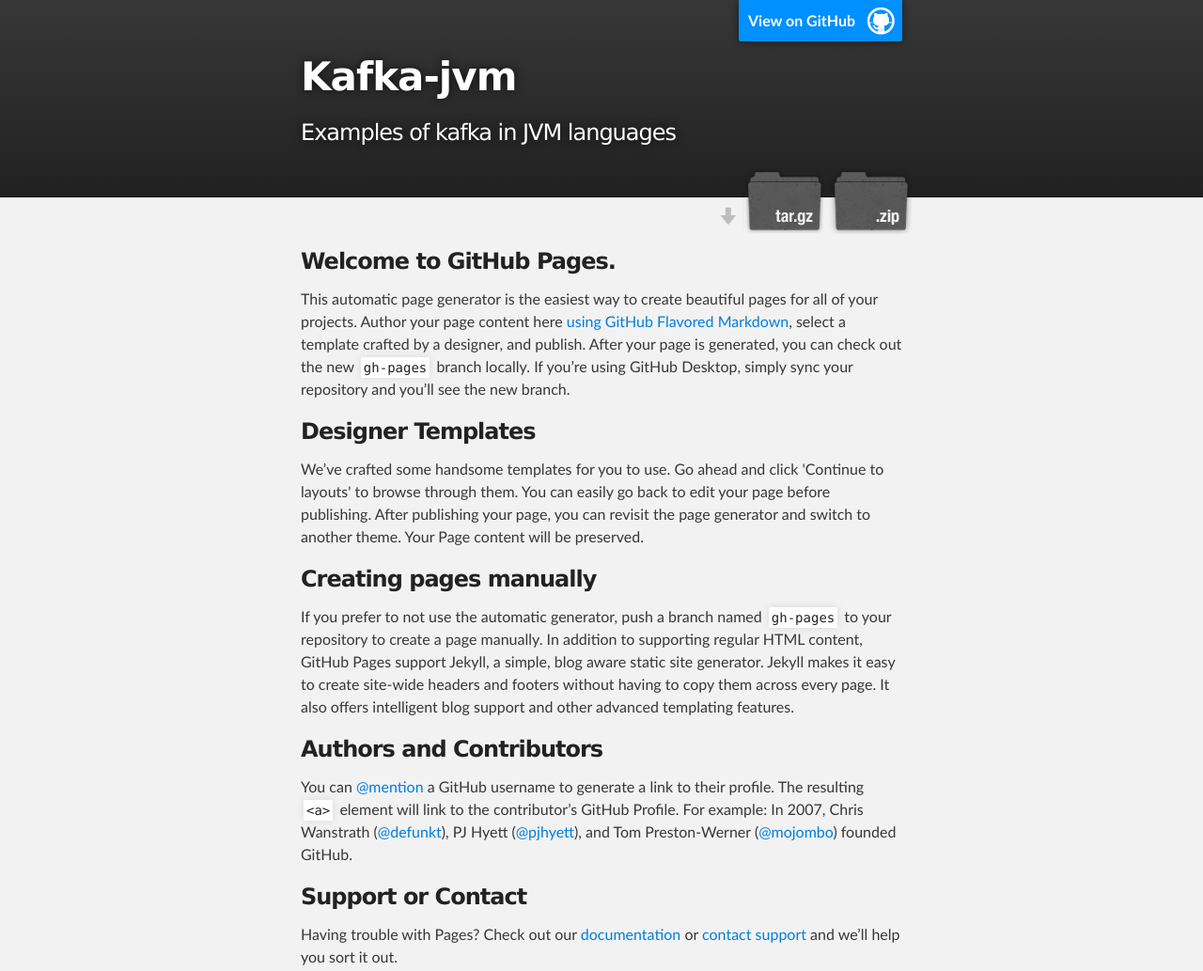
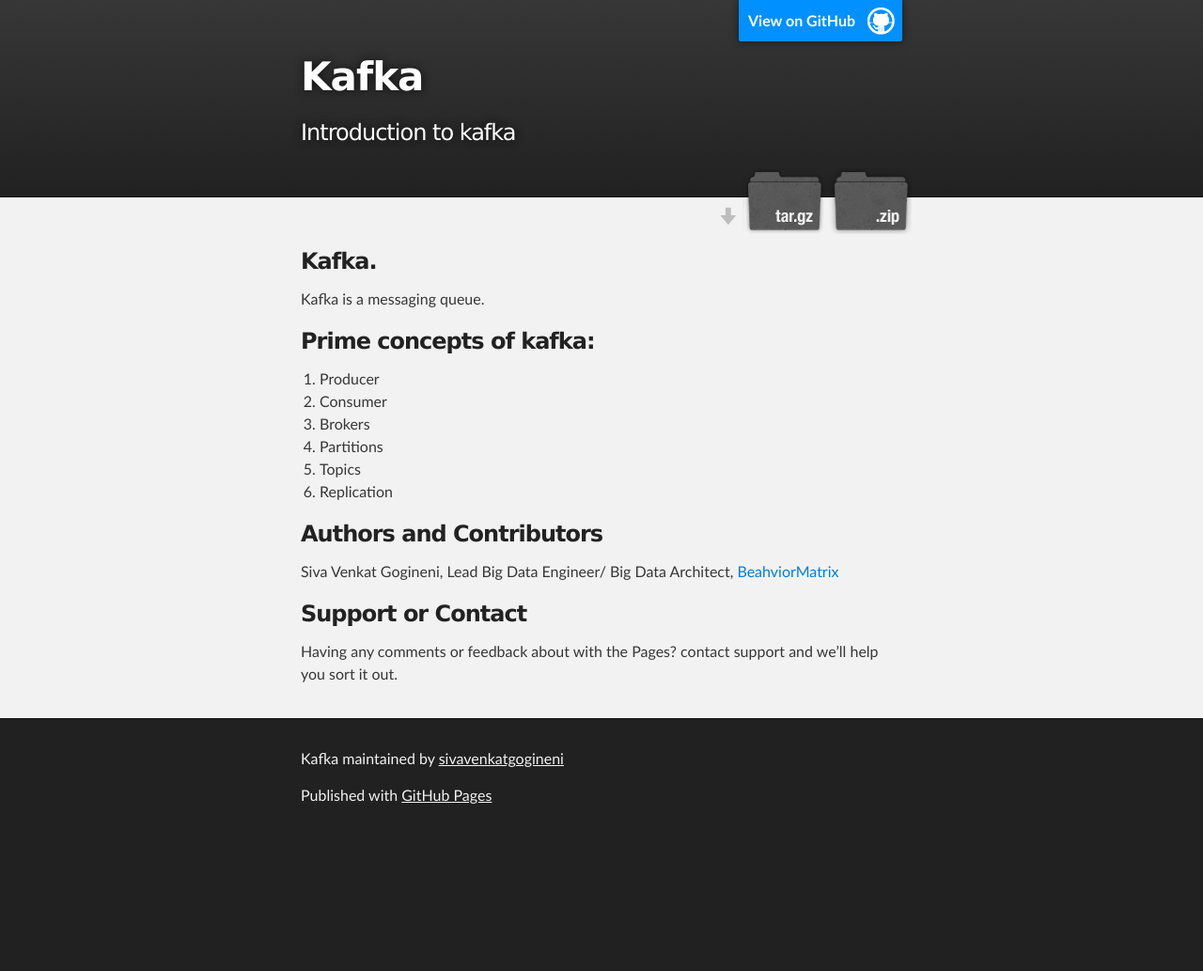
Before and after one commit to sivavenkatgogineni/Kafka, a plain HTML site: page index.html in a window 1280 px wide. Shown: the top 1033 px of the page at 94% size. After the commit the page ends 893 px from the top, so only its background shows below. Drawn offline with Linux system fonts and the light colour scheme.

```diff
--- a/index.html
+++ b/index.html
@@ -4,11 +4,11 @@
   <head>
     <meta charset='utf-8'>
     <meta http-equiv="X-UA-Compatible" content="chrome=1">
-    <meta name="description" content="Kafka-jvm : Examples of kafka in JVM languages">
+    <meta name="description" content="Kafka : Introduction to kafka">
 
     <link rel="stylesheet" type="text/css" media="screen" href="stylesheets/stylesheet.css">
 
-    <title>Kafka-jvm</title>
+    <title>Kafka</title>
   </head>
 
   <body>
@@ -18,8 +18,8 @@
         <header class="inner">
           <a id="forkme_banner" href="https://github.com/sivavenkatgogineni/Kafka-JVM">View on GitHub</a>
 
-          <h1 id="project_title">Kafka-jvm</h1>
-          <h2 id="project_tagline">Examples of kafka in JVM languages</h2>
+          <h1 id="project_title">Kafka</h1>
+          <h2 id="project_tagline">Introduction to kafka</h2>
 
             <section id="downloads">
               <a class="zip_download_link" href="https://github.com/sivavenkatgogineni/Kafka-JVM/zipball/master">Download this project as a .zip file</a>
@@ -32,36 +32,40 @@
     <div id="main_content_wrap" class="outer">
       <section id="main_content" class="inner">
         <h3>
-<a id="welcome-to-github-pages" class="anchor" href="#welcome-to-github-pages" aria-hidden="true"><span aria-hidden="true" class="octicon octicon-link"></span></a>Welcome to GitHub Pages.</h3>
+<a id="kafka" class="anchor" href="#kafka" aria-hidden="true"><span aria-hidden="true" class="octicon octicon-link"></span></a>Kafka.</h3>
 
-<p>This automatic page generator is the easiest way to create beautiful pages for all of your projects. Author your page content here <a href="https://guides.github.com/features/mastering-markdown/">using GitHub Flavored Markdown</a>, select a template crafted by a designer, and publish. After your page is generated, you can check out the new <code>gh-pages</code> branch locally. If you’re using GitHub Desktop, simply sync your repository and you’ll see the new branch.</p>
+<p>Kafka is a messaging queue.</p>
 
 <h3>
-<a id="designer-templates" class="anchor" href="#designer-templates" aria-hidden="true"><span aria-hidden="true" class="octicon octicon-link"></span></a>Designer Templates</h3>
+<a id="prime-concepts-of-kafka" class="anchor" href="#prime-concepts-of-kafka" aria-hidden="true"><span aria-hidden="true" class="octicon octicon-link"></span></a>Prime concepts of kafka:</h3>
 
-<p>We’ve crafted some handsome templates for you to use. Go ahead and click 'Continue to layouts' to browse through them. You can easily go back to edit your page before publishing. After publishing your page, you can revisit the page generator and switch to another theme. Your Page content will be preserved.</p>
-
-<h3>
-<a id="creating-pages-manually" class="anchor" href="#creating-pages-manually" aria-hidden="true"><span aria-hidden="true" class="octicon octicon-link"></span></a>Creating pages manually</h3>
-
-<p>If you prefer to not use the automatic generator, push a branch named <code>gh-pages</code> to your repository to create a page manually. In addition to supporting regular HTML content, GitHub Pages support Jekyll, a simple, blog aware static site generator. Jekyll makes it easy to create site-wide headers and footers without having to copy them across every page. It also offers intelligent blog support and other advanced templating features.</p>
+<ol>
+<li>Producer</li>
+<li>Consumer</li>
+<li>Brokers</li>
+<li>Partitions</li>
+<li>Topics</li>
+<li>Replication</li>
+</ol>
 
 <h3>
 <a id="authors-and-contributors" class="anchor" href="#authors-and-contributors" aria-hidden="true"><span aria-hidden="true" class="octicon octicon-link"></span></a>Authors and Contributors</h3>
 
-<p>You can <a href="https://help.github.com/articles/basic-writing-and-formatting-syntax/#mentioning-users-and-teams" class="user-mention">@mention</a> a GitHub username to generate a link to their profile. The resulting <code>&lt;a&gt;</code> element will link to the contributor’s GitHub Profile. For example: In 2007, Chris Wanstrath (<a href="https://github.com/defunkt" class="user-mention">@defunkt</a>), PJ Hyett (<a href="https://github.com/pjhyett" class="user-mention">@pjhyett</a>), and Tom Preston-Werner (<a href="https://github.com/mojombo" class="user-mention">@mojombo</a>) founded GitHub.</p>
+<p>Siva Venkat Gogineni,
+Lead Big Data Engineer/ Big Data Architect,
+<a href="http://www.behaviormatrix.com/">BeahviorMatrix</a></p>
 
 <h3>
 <a id="support-or-contact" class="anchor" href="#support-or-contact" aria-hidden="true"><span aria-hidden="true" class="octicon octicon-link"></span></a>Support or Contact</h3>
 
-<p>Having trouble with Pages? Check out our <a href="https://help.github.com/pages">documentation</a> or <a href="https://github.com/contact">contact support</a> and we’ll help you sort it out.</p>
+<p>Having any comments or feedback about with the Pages?  contact support and we’ll help you sort it out.</p>
       </section>
     </div>
 
     <!-- FOOTER  -->
     <div id="footer_wrap" class="outer">
       <footer class="inner">
-        <p class="copyright">Kafka-jvm maintained by <a href="https://github.com/sivavenkatgogineni">sivavenkatgogineni</a></p>
+        <p class="copyright">Kafka maintained by <a href="https://github.com/sivavenkatgogineni">sivavenkatgogineni</a></p>
         <p>Published with <a href="https://pages.github.com">GitHub Pages</a></p>
       </footer>
     </div>
```
Also changed, not shown: params.json (+3 -3 lines).
